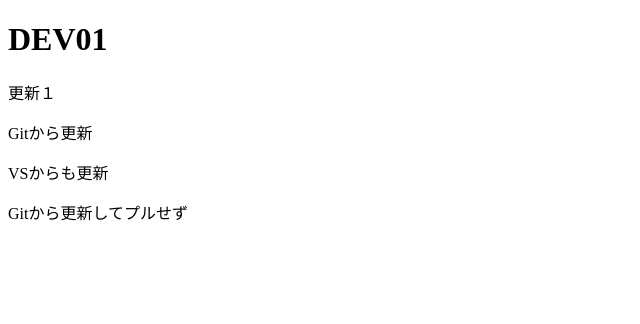
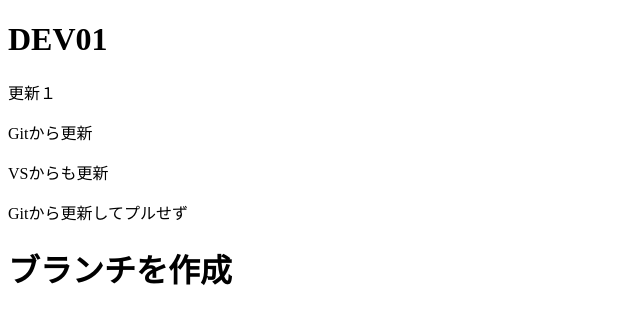
Before and after one commit to xxxxx417/0826, a plain HTML site: page index.html in a window 1280 px wide. Shown: the whole page, without its empty margins (0-640 px from the left). Drawn offline with Linux system fonts and the light colour scheme.

Commit message:
ブランチを作成

```diff
--- a/index.html
+++ b/index.html
@@ -14,5 +14,6 @@
     <p>VSからも更新</p>
 
     <p>Gitから更新してプルせず</p>
+    <h1>ブランチを作成</h1>
 </body>
 </html>
```
